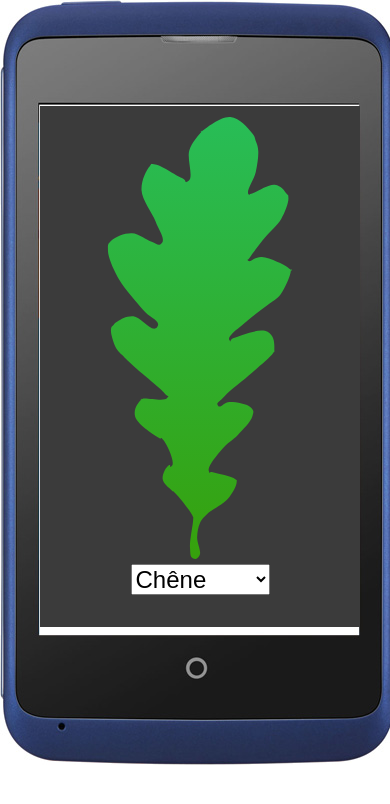
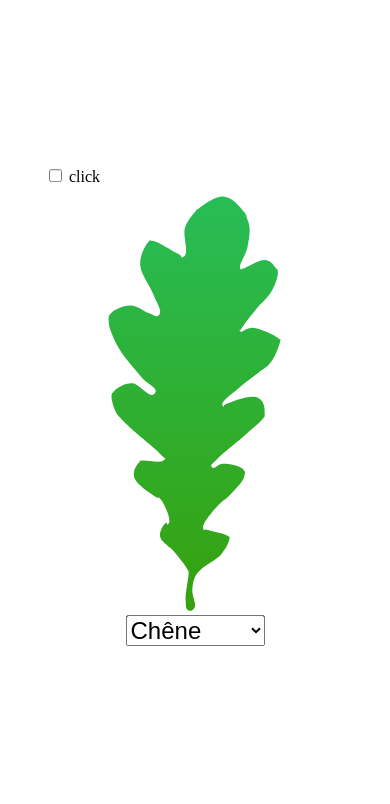
Before and after one commit to ValentinLevalet/mdn-feuilles, a plain HTML site: page index.html in a window 390 px wide. Drawn offline with Linux system fonts and the light colour scheme.

Commit message:
Suppression fond téléphone, centrage

```diff
--- a/index.html
+++ b/index.html
@@ -7,7 +7,10 @@
         <link rel="stylesheet" type="text/css" href="styles/style.css">
     </head>
     <body>
-        <div class="wrapper">
+        <div id="main">
+            <input type="checkbox" id="case">
+            <label for="case">click</label>
+            <div id="wrapper_feuille">
                 <svg version="1.1" id="Calque_2" xmlns="http://www.w3.org/2000/svg" xmlns:xlink="http://www.w3.org/1999/xlink" viewBox="0 0 319.99916 469.99707" xml:space="preserve">
                     <defs>
                         <linearGradient id="grad1" x1="0%" y1="100%" x2="0%" y2="0%">
@@ -26,6 +29,12 @@
                     </select>
                 </form>
             </div>
+            <div id="wrapper_gallerie">
+                <img src="images/feuille1.png">
+                <img src="images/feuille2.png">
+                <img src="images/feuille3.png">
+            </div>
+        </div>
         <script type="text/javascript" src="scripts/script.js"></script>
     </body>
 </html>
--- a/styles/style.css
+++ b/styles/style.css
@@ -1,19 +1,39 @@
+html, body {
+    height: 100%;
+    width: 100%;
+}
+
 body {
     margin: 0;
 }
 
-@media screen and (min-width: 321px) {
-    body {
-        background-image: url("../images/fond-zte.jpg");
-        background-repeat: no-repeat;
-        margin: 106px 40px;
-        width: 320px;
-    }
+#main {
+    width: 300px;
+    position: absolute;
+    top: 50%;
+    transform: translateY(-50%) translateX(-50%);
+    left: 50%;
 }
 
-.wrapper {
-    background-color: #3b3b3b;
+#wrapper_feuille, #wrapper_gallerie {
+    backface-visibility: hidden;
     padding-bottom: 1em;
+    transform: rotateY(0);
+    transition: transform 1s ease;
+}
+
+#wrapper_gallerie {
+    position: absolute;
+    top: 25%;
+    transform: rotateY(180deg);
+}
+
+#case:checked ~ #wrapper_feuille {
+    transform: rotateY(180deg);
+}
+
+#case:checked ~ #wrapper_gallerie {
+    transform: rotateY(0);
 }
 
 form {
```
Also changed, not shown: app-icons/icon-128.png, app-icons/icon-16.png, app-icons/icon-48.png, images/feuille1.png (added), images/feuille2.png (added), images/feuille3.png (added), images/fond-zte.jpg (deleted), scripts/script.js. Lines whose indentation alone changed are shown as unchanged.
